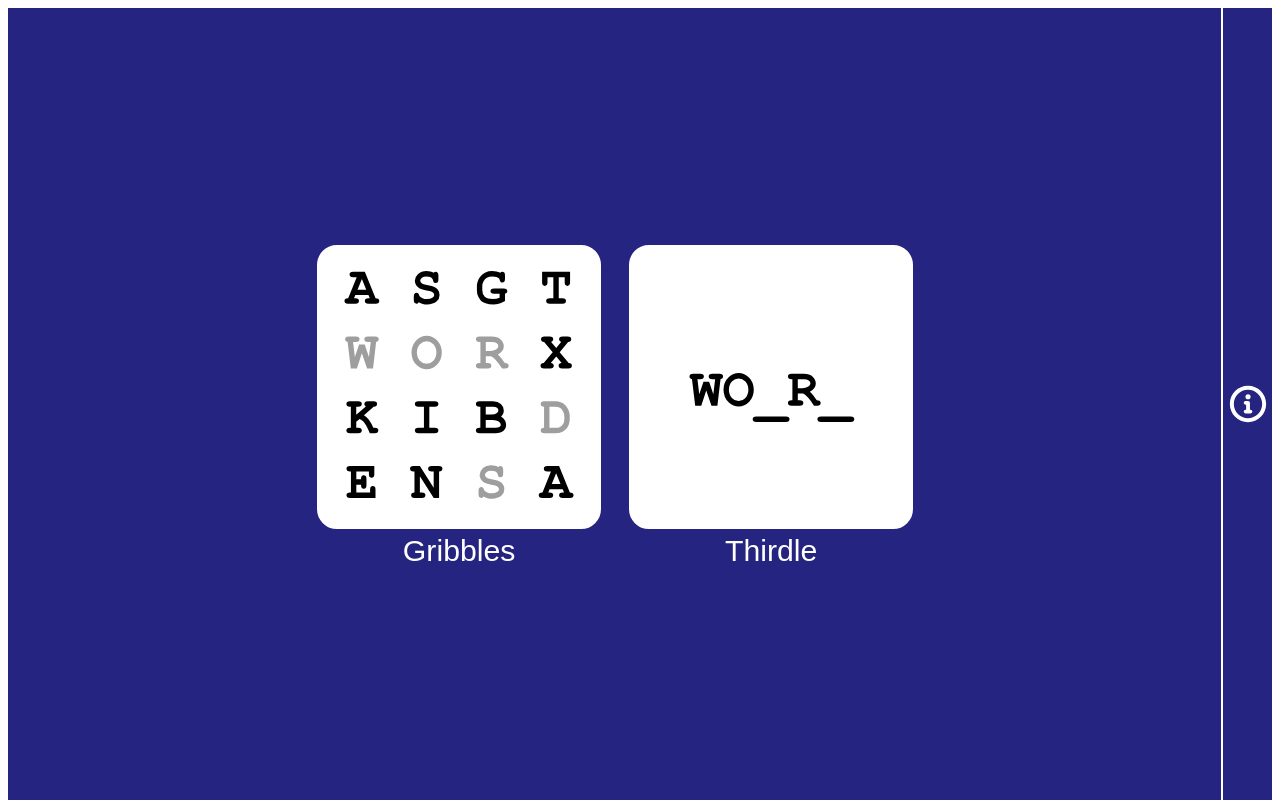
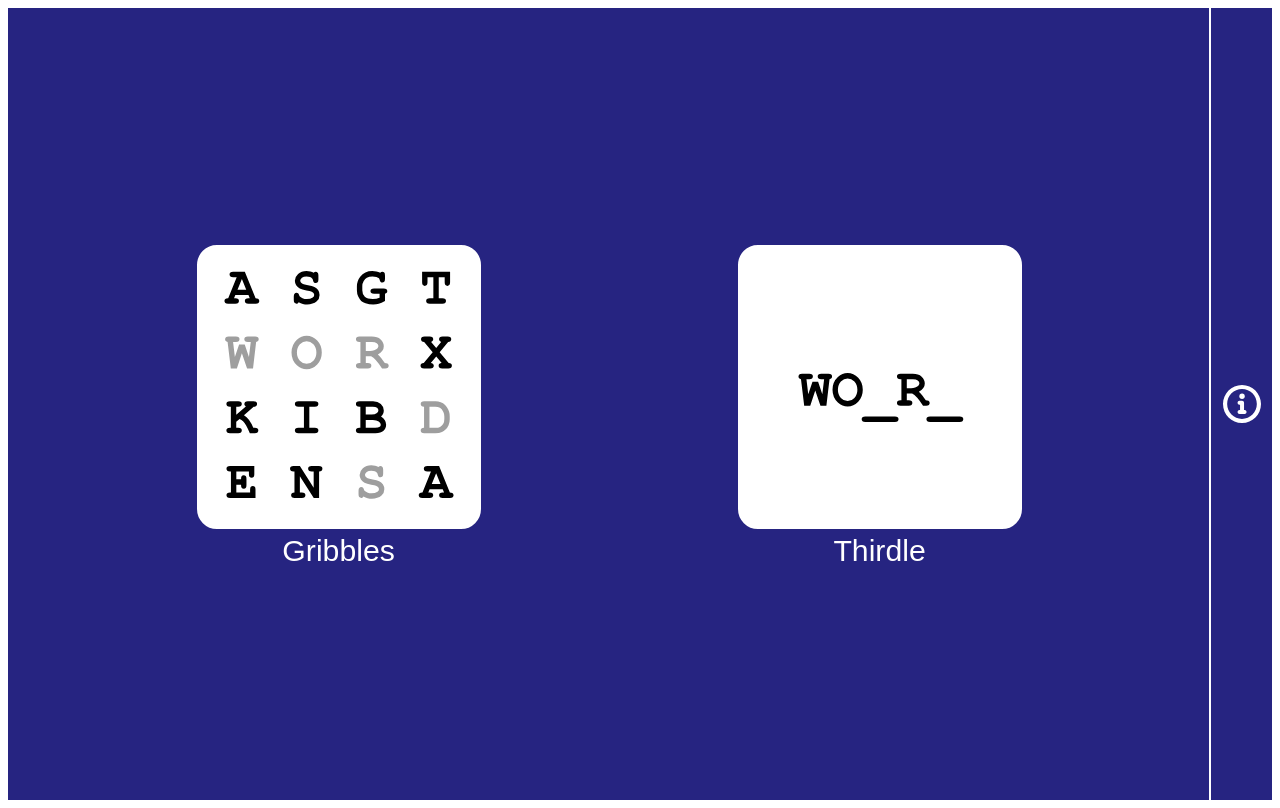
Before and after one commit to skedwards88/word_games, a React app: page / in a window 1280 px wide. Built offline with nearby package versions, Linux system fonts and the light colour scheme.

Commit message:
change default button styling

```diff
--- a/src/App.css
+++ b/src/App.css
@@ -14,7 +14,21 @@ h1 {
 }
 
 button {
+  all: unset;
+  text-decoration: none;
+  text-align: center;
+  -webkit-appearance: none;
+  -moz-appearance: none;
+
   font-size: min(5vmin, 0.5cm);
+  font-family: sans-serif;
+  background-color: rgb(239, 239, 239);
+  border: 1px solid rgb(239, 239, 239);
+  border-radius: 2px;
+  text-align: center;
+  color: black;
+  margin: 0;
+  padding: 1px 6px;
 }
 
 select {
@@ -155,6 +169,7 @@ a {
 #home #games {
   grid-area: games;
   display: flex;
+  width: 90%;
 }
 
 #home .gameButton {
@@ -164,6 +179,10 @@ a {
   background-color: transparent;
   color: white;
   font-size: min(7vmin, 0.8cm);
+  display:flex;
+  justify-content:center;
+  align-items:center;
+  flex-direction: column;
 }
 
 #home .gameIcon {
--- a/src/App.js
+++ b/src/App.js
@@ -31,7 +31,7 @@ function App() {
         <div id="controls">
           <Info
            info={<div id="info">
-           {`Word Games (beta 0.0.2)\n\nMobile only. Install for offline play!\n\nWant more games?\nCheck `}
+           {`Word Games (beta 0.0.3)\n\nMobile only. Install for offline play!\n\nWant more games?\nCheck `}
            <a href="https://skedwards88.github.io/portfolio/">these</a>
            {` out.\n\nThanks to `}
            <a href="https://github.com/wordnik/wordlist">Wordnik</a>
--- a/src/gribbles/components/Gribbles.js
+++ b/src/gribbles/components/Gribbles.js
@@ -66,12 +66,12 @@ function Gribbles({ setCurrentDisplay }) {
 
   function handleVisibilityChange() {
     // Pause the timer if the page is hidden
-    if (
-      (document.hidden || document.msHidden || document.webkitHidden) &&
-      timerState.isRunning
-    ) {
-      timerDispatch({ action: "pause" });
-    }
+    // if (
+    //   (document.hidden || document.msHidden || document.webkitHidden) &&
+    //   timerState.isRunning
+    // ) {
+    //   timerDispatch({ action: "pause" });
+    // }
   }
 
   React.useEffect(() => {
```
